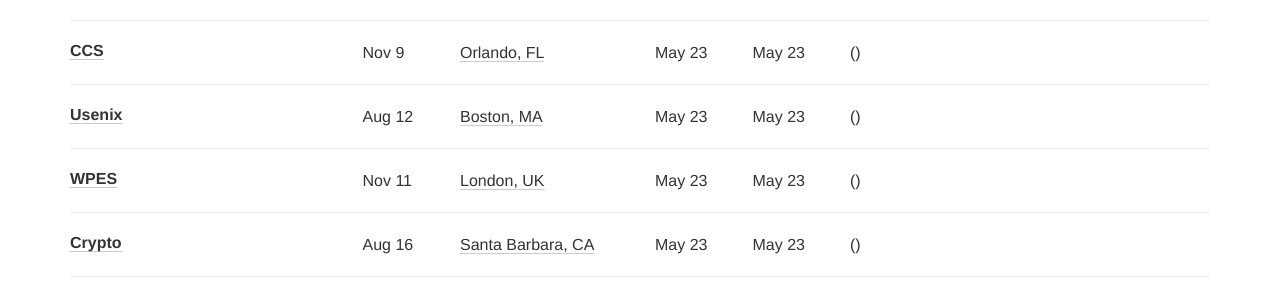
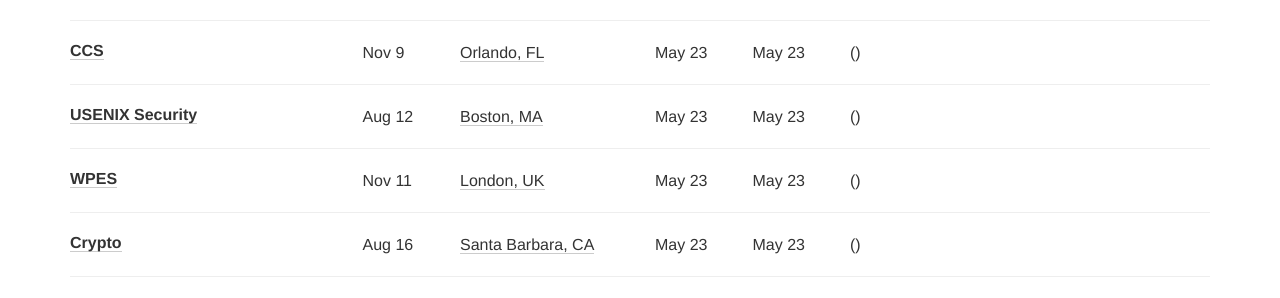
Before and after one commit to jianghaizhi/conference, a Jekyll site: the page built from index.html, in a window 1280 px wide. Shown: the part 426-724 px from the top of the page. Built offline with Jekyll 4.4.1, drawn with Linux system fonts in a browser that asks for light colours; nearby versions of some CDN libraries; comment, search, counter and statistics services are not loaded.

Commit message:
Update conferences.yml

```diff
--- a/_data/conferences.yml
+++ b/_data/conferences.yml
@@ -45,7 +45,7 @@
   tags: [SEC, PRIV]
 
 
-- name: Usenix
+- name: USENIX Security
   description: Usenix Security Symposium
   year: 2020
   link: https://www.usenix.org/conference/usenixsecurity20
```
